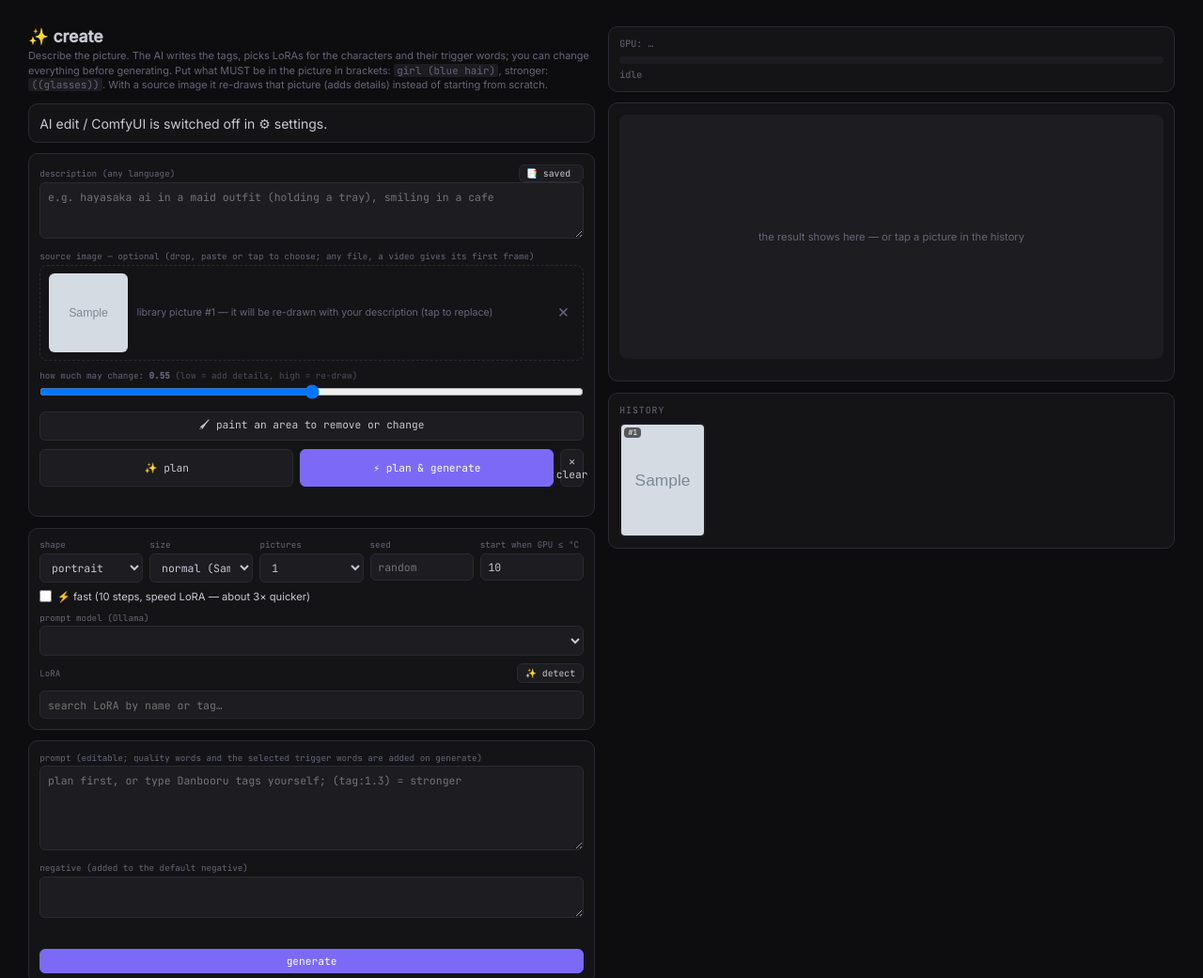
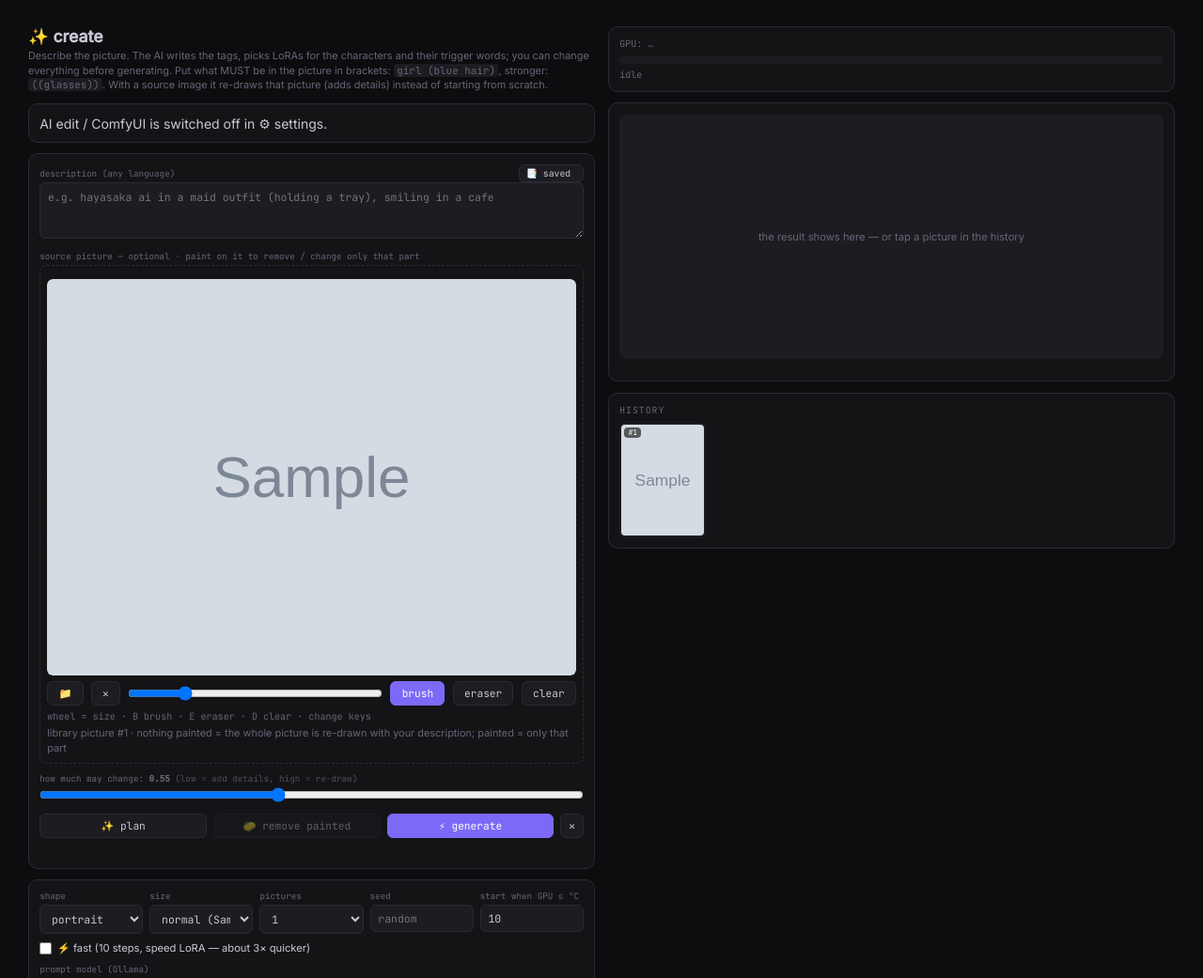
Before and after one commit to equa-tory/booru, a Django app: template templates/gallery/create.html in a window 1280 px wide. Shown: the part 52-1093 px from the top of the page at 94% size. Run offline with Django 5.2, Linux system fonts and the light colour scheme; the template is opened without the code that fills it: most values are stand-ins (such as "Sample title", 1, 10 or a date in 2020); grey boxes marked "Sample" are stand-in pictures; lists and menus that the app fills with data are empty.

Commit message:
✨ create: less clutter — the source box is always the paint canvas (drop / paste / 📁 to load or replace), one button row: plan (area-aware), remove painted (needs paint), one generate (plans if needed, then makes it)
Co-Authored-By: Claude Opus 5.5 <noreply@anthropic.com>
Claude-Session: https://claude.ai/code/session_012v65g8VhHf3f3S8Le98Tpj

```diff
--- a/templates/gallery/create.html
+++ b/templates/gallery/create.html
@@ -27,7 +27,7 @@
   .cr-status { font-family: var(--mono); font-size: .74rem; color: var(--text-dim); min-height: 1.2em; margin-top: .55rem; }
   .cr-status.err { color: var(--danger, #e66); }
   /* source drop zone */
-  .cr-drop { border: 1.5px dashed var(--border); border-radius: 8px; padding: .6rem; display: flex; gap: .7rem; align-items: center;
+  .cr-drop { border: 1.5px dashed var(--border); border-radius: 8px; padding: .5rem; display: flex; gap: .7rem; align-items: center; justify-content: center;
     cursor: pointer; min-height: 4.5rem; transition: border-color .15s, background .15s; }
   .cr-drop.over { border-color: var(--accent); background: var(--accent-dim, rgba(255,255,255,.04)); }
   .cr-drop img { width: 84px; height: 84px; object-fit: cover; border-radius: 6px; background: var(--bg3); flex: none; }
@@ -105,44 +105,36 @@
       <textarea id="cr-desc" rows="3" placeholder="e.g. hayasaka ai in a maid outfit (holding a tray), smiling in a cafe"
                 onkeydown="if((event.ctrlKey||event.metaKey)&&event.key==='Enter'){event.preventDefault();crGo();}"></textarea>
 
-      <label class="ae-l">source image — optional (drop, paste or tap to choose; any file, a video gives its first frame)</label>
-      <div class="cr-drop" id="cr-drop" tabindex="0" onclick="if(!event.target.closest('.x')) crEl('cr-file').click()">
-        <img id="cr-src-img" alt="" style="display:none;">
-        <div class="txt" id="cr-src-txt">no source — a new picture is drawn from scratch</div>
-        <button type="button" class="x" id="cr-src-x" style="display:none;" onclick="crSetSource(null)" title="no source image">&#10005;</button>
-      </div>
-      <input type="file" id="cr-file" style="display:none;" onchange="if(this.files[0]) crUpload(this.files[0]); this.value='';">
-      <div id="cr-den-row" style="display:none;">
-        <label class="ae-l" for="cr-den">how much may change: <b id="cr-den-val">0.55</b> <span style="opacity:.7;">(low = add details, high = re-draw)</span></label>
-        <input type="range" id="cr-den" min="0.2" max="0.9" step="0.05" value="0.55" style="width:100%;" oninput="crEl('cr-den-val').textContent=(+this.value).toFixed(2);this.dataset.touched='1'">
-      </div>
-      <div id="cr-paint-row" style="display:none;">
-        <div class="cr-actions"><button class="btn" id="cr-paint-btn" onclick="crPaintToggle()"
-             title="paint over a part of the picture: remove it, or change it with your description — everything else stays exactly the same">&#128396; paint an area to remove or change</button></div>
-        <div id="cr-painter" style="display:none;">
+      <label class="ae-l">source picture — optional · paint on it to remove / change only that part</label>
+      <div class="cr-drop" id="cr-drop">
+        <div id="cr-src-empty" class="txt" style="text-align:center;padding:1rem .5rem;">no source — a new picture is drawn from scratch<br>
+          drop or paste a picture here (any file; a video gives its first frame), or
+          <button type="button" class="btn" style="font-size:.72rem;padding:.15rem .55rem;margin-top:.4rem;" onclick="crEl('cr-file').click()">&#128193; choose a file</button></div>
+        <div id="cr-painter" style="display:none;width:100%;">
           <div class="cr-paint-wrap"><img id="cr-paint-img" alt=""><canvas id="cr-paint-cv"></canvas><div id="cr-brush-ring"></div></div>
           <div class="cr-paint-tools">
-            brush <input type="range" id="cr-brush" min="4" max="160" value="36">
+            <button class="btn" onclick="crEl('cr-file').click()" title="load another picture (or drop / paste one on it)">&#128193;</button>
+            <button class="btn" onclick="crSetSource(null)" title="no source picture (draw from scratch)">&#10005;</button>
+            <input type="range" id="cr-brush" min="4" max="160" value="36" title="brush size (mouse wheel over the picture)">
             <button class="btn on" id="cr-brush-btn" onclick="crPaintErase(false)">brush</button>
             <button class="btn" id="cr-erase" onclick="crPaintErase(true)" title="eraser: un-paint">eraser</button>
             <button class="btn" onclick="crPaintClear()">clear</button>
             <span id="cr-paint-keys"></span>
           </div>
-          <div class="cr-sub" style="margin:.4rem 0 0;">Paint a bit past the edges (around a person: generously, with room for the hair). Only the painted part changes.<br>
-            <b>remove</b>: fills it from the surroundings (no prompt or model needed; a light's glow goes too).<br>
-            <b>change</b>: redraws it following the description (e.g. "change her into hatsune miku", "red dress"), with LoRAs / ⚡ fast like generate.
-            The generate buttons choose by the description: empty or "remove / delete / erase…" = remove, anything else = change.</div>
-          <div class="cr-actions">
-            <button class="btn" id="cr-remove-btn" onclick="crRemove()">&#129533; remove painted</button>
-            <button class="btn primary" id="cr-change-btn" onclick="crGo(true)" title="redraw only the painted area following the description">&#9998; change painted</button>
+          <div class="cr-sub" id="cr-src-txt" style="margin:.3rem 0 0;"></div>
         </div>
       </div>
+      <input type="file" id="cr-file" style="display:none;" onchange="if(this.files[0]) crUpload(this.files[0]); this.value='';">
+      <div id="cr-den-row" style="display:none;">
+        <label class="ae-l" for="cr-den">how much may change: <b id="cr-den-val">0.55</b> <span style="opacity:.7;">(low = add details, high = re-draw)</span></label>
+        <input type="range" id="cr-den" min="0.2" max="1" step="0.05" value="0.55" style="width:100%;" oninput="crEl('cr-den-val').textContent=(+this.value).toFixed(2);this.dataset.touched='1'">
       </div>
 
       <div class="cr-actions">
-        <button class="btn" id="cr-plan-btn" onclick="crPlan()" title="let the AI write the prompt and pick LoRAs; edit them before generating">&#10024; plan</button>
-        <button class="btn primary" id="cr-go-btn" onclick="crGo()" title="plan (if not done yet) and generate right away">&#9889; plan &amp; generate</button>
-        <button class="btn" style="flex:0;min-width:0;" onclick="crClearForm()" title="empty the form (description, prompt, LoRAs, source); settings stay">&#10005; clear</button>
+        <button class="btn" id="cr-plan-btn" onclick="crPlan()" title="the AI writes the prompt and picks LoRAs (for the painted area only, if something is painted) — check them, then generate">&#10024; plan</button>
+        <button class="btn" id="cr-remove-btn" onclick="crRemove()" disabled title="paint over something on the source picture first; it is removed in one click (filled from its surroundings)">&#129533; remove painted</button>
+        <button class="btn primary" id="cr-run-btn" onclick="crGo()" title="plans first if needed (the painted area only, if something is painted), then makes the picture">&#9889; generate</button>
+        <button class="btn" style="flex:0;min-width:0;" onclick="crClearForm()" title="empty the form (description, prompt, LoRAs, source); settings stay">&#10005;</button>
       </div>
       <div class="cr-status" id="cr-status"></div>
     </div>
@@ -173,9 +165,6 @@
       <label class="ae-l" for="cr-neg">negative (added to the default negative)</label>
       <textarea id="cr-neg" rows="2"></textarea>
       <div class="cr-status" id="cr-note"></div>
-      <div class="cr-actions">
-        <button class="btn primary" id="cr-run-btn" onclick="crRun()">generate</button>
-      </div>
     </div>
   </div>
 
@@ -230,16 +219,14 @@ function crStatus(t, err) { const s = crEl('cr-status'); s.textContent = t || ''
 /* ── source image: a library item {photo_id} or a dropped file {upload}; null = from scratch ── */
 function crSetSource(s) {
   crSource = s && (s.photo_id || s.upload) ? s : null;
-  const img = crEl('cr-src-img');
-  img.style.display = crSource ? '' : 'none';
-  if (crSource) img.src = crSource.thumb || crSource.url;
-  crEl('cr-src-x').style.display = crSource ? '' : 'none';
+  crEl('cr-src-empty').style.display = crSource ? 'none' : '';
+  crEl('cr-painter').style.display = crSource ? '' : 'none';
   crEl('cr-den-row').style.display = crSource ? '' : 'none';
-  crEl('cr-paint-row').style.display = crSource ? '' : 'none';
-  crEl('cr-painter').style.display = 'none';
-  crPaintSrc = null;
-  crEl('cr-src-txt').textContent = !crSource ? 'no source — a new picture is drawn from scratch'
-    : (crSource.photo_id ? 'library picture #' + crSource.photo_id : 'dropped picture') + ' — it will be re-drawn with your description (tap to replace)';
+  crPainterLoad();
+  crEl('cr-src-txt').textContent = crSource ? (crSource.photo_id ? 'library picture #' + crSource.photo_id : 'dropped picture')
+    + ' · nothing painted = the whole picture is re-drawn with your description; painted = only that part' : '';
+  crPaintKeysLabel();
+  crButtons();
   const u = new URL(location.href); u.searchParams.delete('photo');
   if (crSource && crSource.photo_id) u.searchParams.set('photo', crSource.photo_id);
   history.replaceState(null, '', u);
@@ -357,13 +344,10 @@ async function crRun() {
 const CR_REMOVE_WORDS = /\b(remove|delete|erase|get rid|take (away|out)|clean up)\b|убер|убра|удал|стер|сотр/i;
 /* painted + empty description or "remove …" = LaMa removal; painted + any other text = redraw that area */
 function crWantsRemove() { const t = crEl('cr-desc').value.trim(); return !t || CR_REMOVE_WORDS.test(t); }
-async function crGo(change) {
-  if (crPainted() && !change && crWantsRemove()) return crRemove();
-  if (change && !crEl('cr-desc').value.trim() && !crEl('cr-pos').value.trim()) { crStatus('describe what the painted area should become', true); return; }
-  if (change && (!crPlanned || !crEl('cr-pos').value.trim())) {     // plan first, so prompt / LoRAs can be checked
-    if (await crPlan()) crStatus('planned for the painted area — check the prompt and LoRAs, then press "change painted" again');
-    return;
-  }
+/* the one generate button: painted + empty / "remove…" description = remove; otherwise plan if
+   there is no prompt yet (only the painted area, if painted) and make the picture */
+async function crGo() {
+  if (crPainted() && crWantsRemove() && !crEl('cr-pos').value.trim()) return crRemove();
   if (!crPlanned || !crEl('cr-pos').value.trim()) { if (!(await crPlan())) return; }
   crRun();
 }
@@ -547,26 +531,26 @@ function crClearForm() {
 }
 /* ── 🖌 remove: paint a mask over the source (canvas = the picture's size, max 1600 px) ── */
 let crPaintSrc = null, crErasing = false;
-function crPaintToggle() {
-  const p = crEl('cr-painter'), open = p.style.display === 'none';
-  p.style.display = open ? '' : 'none';
-  crPaintKeysLabel();
-  const den = crEl('cr-den');
-  den.max = open ? '1' : '0.9';
-  if (open && !den.dataset.touched) { den.value = 0.75; crEl('cr-den-val').textContent = '0.75'; }   // keeps size + pose, still a full change
-  if (open && crSource && crPaintSrc !== crSource.url) {
+function crPainterLoad() {               // the source picture under the paint canvas (a new one clears the paint)
+  if (!crSource || crPaintSrc === crSource.url) return;
   crPaintSrc = crSource.url;
   const img = crEl('cr-paint-img');
   img.onload = () => {
     const cv = crEl('cr-paint-cv'), k = Math.min(1, 1600 / Math.max(img.naturalWidth, img.naturalHeight));
     cv.width = Math.round(img.naturalWidth * k); cv.height = Math.round(img.naturalHeight * k);
+    crButtons();
   };
   img.src = crSource.url;
 }
+/* remove needs paint; "how much may change" follows: 0.75 for a painted area (keeps size + pose), 0.55 whole picture */
+function crButtons() {
+  const painted = crPainted();
+  crEl('cr-remove-btn').disabled = !painted;
+  const den = crEl('cr-den');
+  if (!den.dataset.touched) { den.value = painted ? 0.75 : 0.55; crEl('cr-den-val').textContent = (+den.value).toFixed(2); }
 }
 /* put a saved mask (white = painted) back on the canvas as paint */
 function crLoadMask(url) {
-  if (crEl('cr-painter').style.display === 'none') crPaintToggle();
   const img = crEl('cr-paint-img'), cv = crEl('cr-paint-cv');
   const draw = () => {
     const m = new Image();
@@ -577,6 +561,7 @@ function crLoadMask(url) {
       const d = ctx.getImageData(0, 0, cv.width, cv.height), p = d.data;
       for (let i = 0; i < p.length; i += 4) { const a = p[i] > 40 ? 255 : 0; p[i] = 255; p[i + 1] = 0; p[i + 2] = 0; p[i + 3] = a; }
       ctx.putImageData(d, 0, 0);
+      crButtons();
     };
     m.src = url;
   };
@@ -590,7 +575,7 @@ function crPaintErase(on) {
   crErasing = on === undefined ? !crErasing : on;
   crEl('cr-erase').classList.toggle('on', crErasing); crEl('cr-brush-btn').classList.toggle('on', !crErasing);
 }
-function crPaintClear() { const cv = crEl('cr-paint-cv'); cv.getContext('2d').clearRect(0, 0, cv.width, cv.height); }
+function crPaintClear() { const cv = crEl('cr-paint-cv'); cv.getContext('2d').clearRect(0, 0, cv.width, cv.height); crButtons(); }
 (function painter() {
   const cv = crEl('cr-paint-cv'), ctx = cv.getContext('2d');
   let last = null;
@@ -604,7 +589,7 @@ function crPaintClear() { const cv = crEl('cr-paint-cv'); cv.getContext('2d').cl
   };
   cv.addEventListener('pointerdown', e => { e.preventDefault(); cv.setPointerCapture(e.pointerId); last = pt(e); stroke(last, last); });
   cv.addEventListener('pointermove', e => { if (!last) return; const p = pt(e); stroke(last, p); last = p; });
-  ['pointerup', 'pointercancel'].forEach(ev => cv.addEventListener(ev, () => { last = null; }));
+  ['pointerup', 'pointercancel'].forEach(ev => cv.addEventListener(ev, () => { if (last) crButtons(); last = null; }));
   // a ring under the pointer shows the brush size (the slider value is in screen pixels)
   const ring = crEl('cr-brush-ring');
   const showRing = e => {
@@ -625,7 +610,7 @@ function crPaintClear() { const cv = crEl('cr-paint-cv'); cv.getContext('2d').cl
   }, {passive: false});
   // brush / eraser / clear keys (default B / E / D, see ⚙ key bindings) — painter open, no text field focused
   document.addEventListener('keydown', e => {
-    if (crEl('cr-painter').style.display === 'none' || e.ctrlKey || e.metaKey || e.altKey) return;
+    if (!crSource || e.ctrlKey || e.metaKey || e.altKey) return;
     if (/^(INPUT|TEXTAREA|SELECT)$/.test((document.activeElement || {}).tagName || '')) return;
     const k = e.key.toLowerCase(), is = a => k === String(bind(a)).toLowerCase();   // keys from ⚙ key bindings
     if (is('paint_brush')) crPaintErase(false);
@@ -635,7 +620,7 @@ function crPaintClear() { const cv = crEl('cr-paint-cv'); cv.getContext('2d').cl
     e.preventDefault(); e.stopPropagation();
   }, true);
 })();
-function crPainted() { return !!crSource && crEl('cr-painter').style.display !== 'none' && !crPaintEmpty(); }
+function crPainted() { return !!crSource && !crPaintEmpty(); }
 function crPaintEmpty() {
   const cv = crEl('cr-paint-cv');
   if (!cv.width) return true;
@@ -654,7 +639,7 @@ async function crRemove() {
     if (d.ok) { watchTask(d.task_id); pollTasks(true); crStatus(d.queued ? `remove queued — ${d.queued} job(s) ahead` : 'removing… the rest of the picture stays as it is'); crFollow(d.task_id); }
     else crStatus('⚠ ' + (d.error || 'error'), true);
   } catch (e) { crStatus('⚠ request failed', true); }
-  finally { btn.disabled = false; }
+  finally { crButtons(); }
 }
 
 /* ── saved descriptions (server pref createPrompts: [{id, name, text}], in the DB backups):
```
Lines whose indentation alone changed are shown as unchanged.
